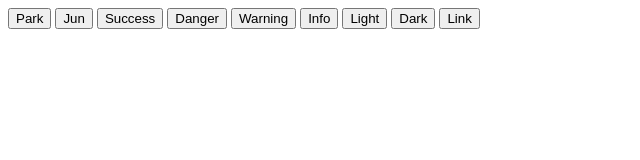
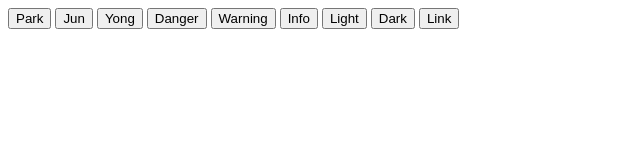
Before and after one commit to wnsmir/pr3, a plain HTML site: page index.html in a window 1280 px wide. Shown: the whole page, without its empty margins (0-640 px from the left). Drawn offline with Linux system fonts and the light colour scheme.

Commit message:
세번쨰줄 수정

```diff
--- a/index.html
+++ b/index.html
@@ -1,6 +1,6 @@
 <button type="button" class="btn btn-primary">Park</button>
 <button type="button" class="btn btn-secondary">Jun</button>
-<button type="button" class="btn btn-success">Success</button>
+<button type="button" class="btn btn-success">Yong</button>
 <button type="button" class="btn btn-danger">Danger</button>
 <button type="button" class="btn btn-warning">Warning</button>
 <button type="button" class="btn btn-info">Info</button>
```
